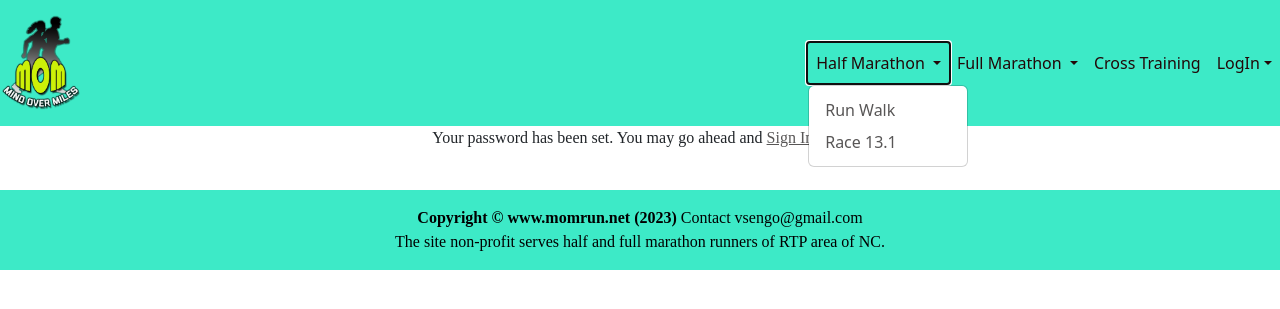
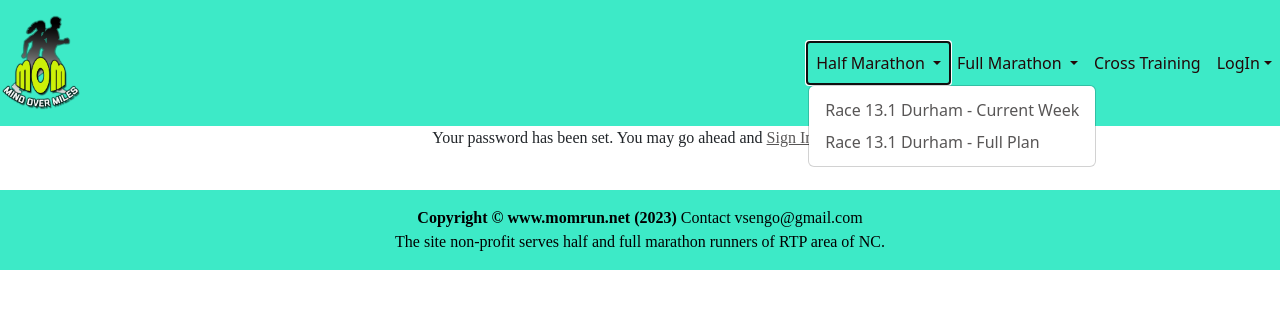
Before and after one commit to vsengo/mom, a Django app: template accounts/templates/accounts/password_reset/pwdreset_complete.html in a window 1280 px wide, after a click on "Half Marathon". Shown: the top 309 px of the page. Run offline with Django 3.2, Linux system fonts and the light colour scheme; the template is opened without the code that fills it, so the values that code supplies are empty.

Commit message:
mem latest

```diff
--- a/home/templates/home/base.html
+++ b/home/templates/home/base.html
@@ -34,8 +34,8 @@
                 <div class="dropdown">
                         <a class="nav-link dropdown-toggle" data-bs-toggle="dropdown" href="#">Half Marathon </a>
                         <ul class="dropdown-menu">
-                        <li><a class="dropdown-item" href={% url 'training:trainingList' 1  %}>Run Walk </a></li>
-                        <li><a class="dropdown-item" href={% url 'training:trainingList' 1  %}>Race 13.1 </a></li>
+                            <li><a class="dropdown-item" href={% url 'training:runweekList'  3  %}> Race 13.1 Durham - Current Week</a></li>
+                            <li><a class="dropdown-item" href={% url 'training:trainingList' 3  %}>Race 13.1 Durham - Full Plan</a></li>
                         </ul>
                 </div>
               </li>
@@ -43,7 +43,6 @@
                 <div class="dropdown">
                     <a class="nav-link dropdown-toggle" data-bs-toggle="dropdown" href="#">Full Marathon </a>
                     <ul class="dropdown-menu">
-                    <li><a class="dropdown-item" href={% url 'training:runweekList' 1  %}>Chicago Marathon </a></li>
                     <li><a class="dropdown-item" href={% url 'training:runweekList' 2  %}>New York Marathon </a></li>
                     </ul>
                 </div>
```
Also changed, not shown: db.sqlite3.
